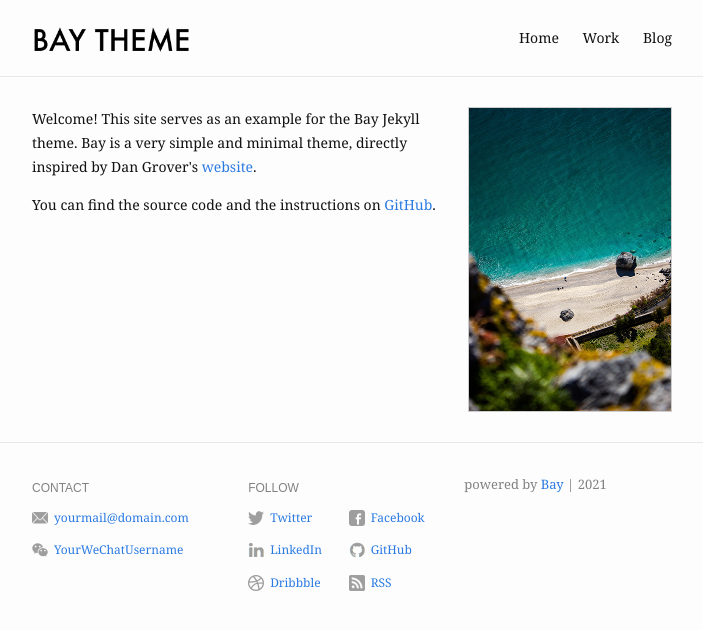
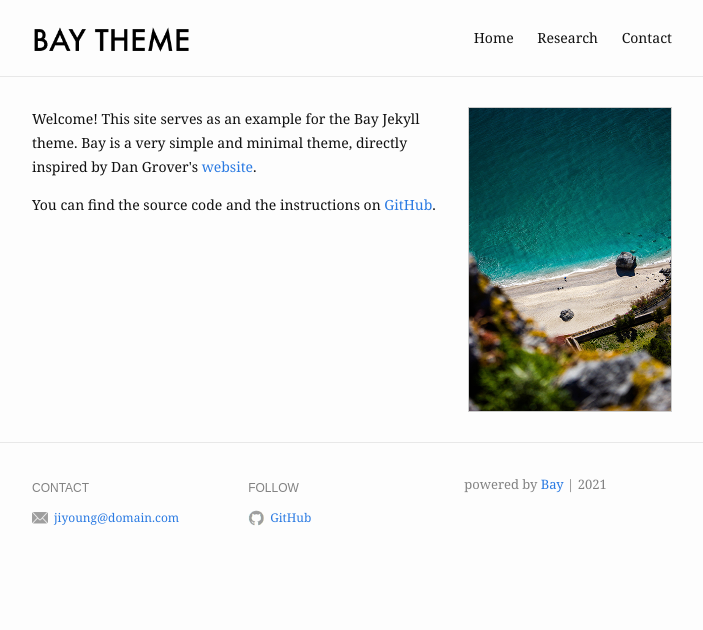
Before and after one commit to jiyoungj/jiyoungj.github.io, a Jekyll site: the page built from index.md, in a window 1280 px wide. Shown: the top 630 px of the page, without its empty margins (288-991 px from the left). Built offline with Jekyll 4.4.1, drawn with Linux system fonts in a browser that asks for light colours.

Commit message:
Update _config.yml

```diff
--- a/_config.yml
+++ b/_config.yml
@@ -1,44 +1,32 @@
 # For technical reasons, this file is *NOT* reloaded automatically when you use
 # 'bundle exec jekyll serve'. If you change this file, please restart the server process.
 
-title: Bay Jekyll Theme
+title: Jiyoung Jang
 description: >- # this means to ignore newlines until "baseurl:"
-  Bay is a minimal Jekyll Theme.
-baseurl: "/bay" # the subpath of the site
-url: "https://eliottvincent.github.io" # the base hostname & protocol for the site
+
+baseurl: "/home" # the subpath of the site
+url: "https://jiyoungj.github.io" # the base hostname & protocol for the site
 og_image: /assets/img/profile-pic.jpg
-google_analytics: "UA-121636368-3"
+google_analytics: "UA-174916760-1"
 
 header:
   pages:
     - name: Home
       slug: /
-    - name: Work
-    - name: Blog
+    - name: Research
+    - name: Contact
 
 footer:
   show_powered_by: true
   contact:
     - name: Email
-      value: yourmail@domain.com
+      value: jiyoung@domain.com
       link: mailto:yourmail@domain.com
-    - name: WeChat
-      value: YourWeChatUsername
-      link: "#"
+
   follow:
-    - name: Twitter
-      link: http://twitter.com/YourTwitterUsername
-      username: "@YourTwitterUsername"
-    - name: Facebook
-      link: http://facebook.com/YourFacebookUsername
-    - name: LinkedIn
-      link: http://linkedin.com/in/YourLinkedInUsername
     - name: GitHub
       link: http://github.com/YourGitHubUsername
-    - name: Dribbble
-      link: https://dribbble.com/YourDribbbleUsername
-    - name: RSS
-      link: /feed.xml
+
 
 # Build settings
 markdown: kramdown
```
